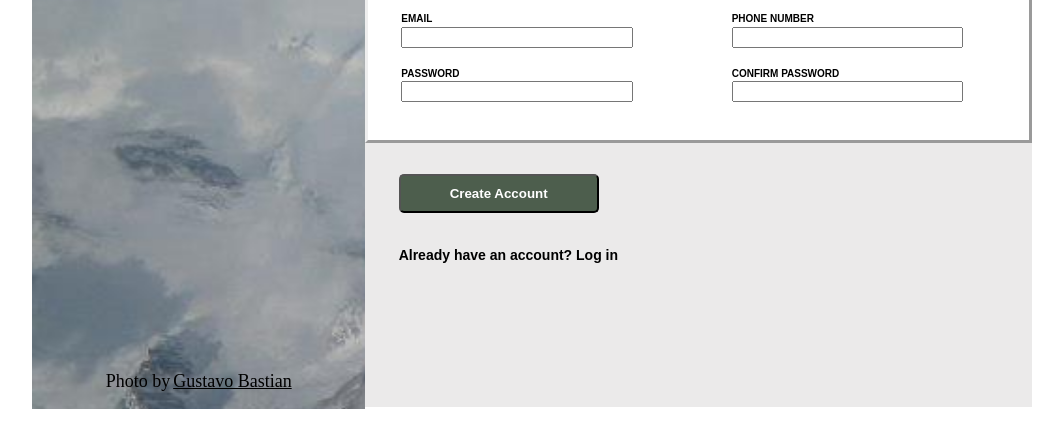
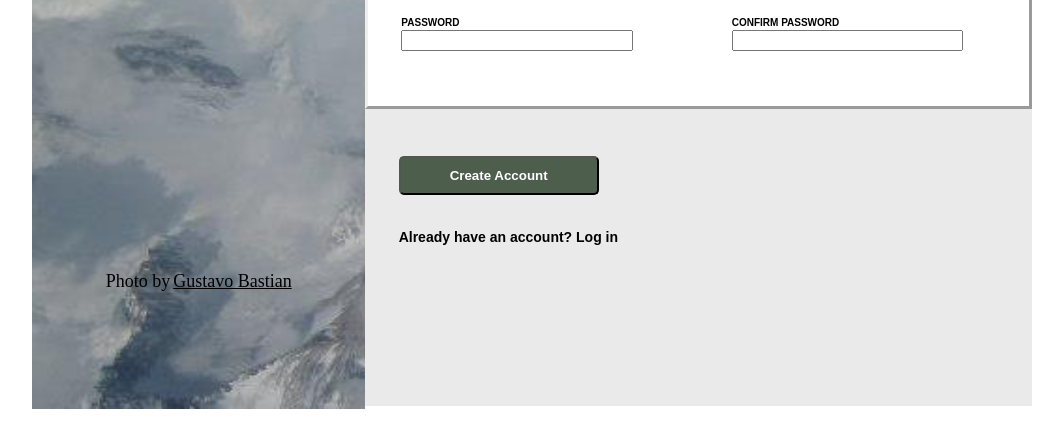
Before and after one commit to gustavobastian/form-training, a plain HTML site: page index.html in a window 1280 px wide. Shown: the part 391-816 px from the top of the page, without its empty margins (108-1171 px from the left). Drawn offline with Linux system fonts and the light colour scheme.

Commit message:
fixing height

```diff
--- a/styles.css
+++ b/styles.css
@@ -9,8 +9,8 @@ body{
     flex-direction: row;
     background-image: url("./img/cordillera.jpg");
     background-size: 180%;
-    height: 100%;
-    width: 1000px !important;;
+    height:900px;
+    width: 1000px !important;
     position:absolute;
     bottom: 0;
 }
```
